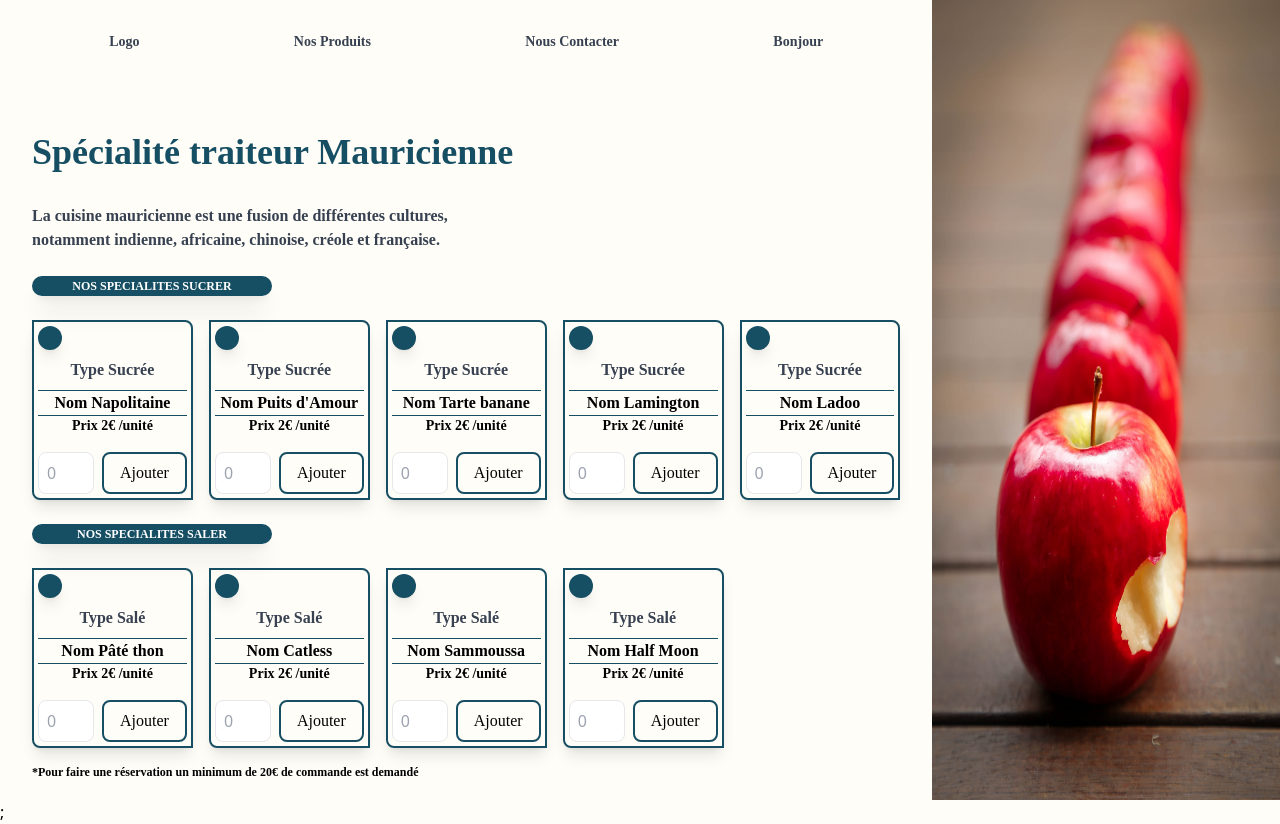
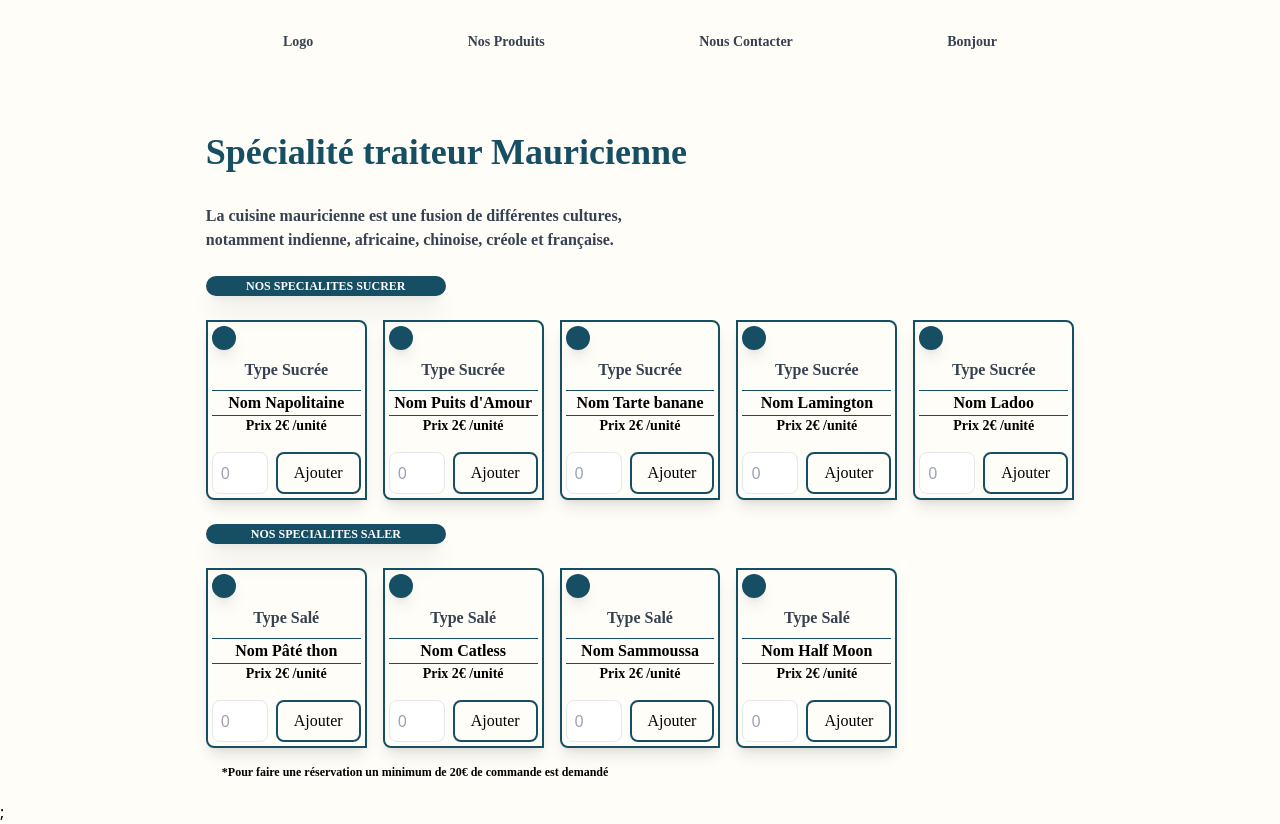
Before and after one commit to illshaad/Tigato, a Next.js app: page /commande in a window 1280 px wide. Built offline with nearby package versions, Linux system fonts and the light colour scheme.

Commit message:
delete image

```diff
--- a/components/formulaire.tsx
+++ b/components/formulaire.tsx
@@ -34,9 +34,9 @@ export default function Formulaire() {
           className="border-2 rounded-lg p-2 mt-2"
         />
         {errors.name && (
-          <p className="font-tilt-warp text-color-600">
-            Prénom obligatoir minimun 3 lettres et ne dois pas dépasser 10
-            lettre
+          <p className="font-tilt-warp text-red-600 text-xs pt-2">
+            Prénom obligatoire minimums 3 lettres et ne doivent pas dépasser 10
+            lettres
           </p>
         )}
         <input
@@ -50,13 +50,13 @@ export default function Formulaire() {
           className="border rounded-lg p-2 mt-2"
         />
         {errors.phone && (
-          <p className="font-tilt-warp text-color-600">
+          <p className="font-tilt-warp text-red-600 text-xs pt-2">
             Numéro téléphone obligatoire et ne dois pas dépasser 10 chiffres
           </p>
         )}
         <button
           type="submit"
-          className="mt-2 pl-4 pr-4 grid text-gray-900 font-tilt-warp place-items-center rounded rounded-lg border-2 border-{#06a77d}"
+          className="mt-4 p-2 grid text-white font-tilt-warp place-items-center rounded rounded-lg border-2 border-white"
         >
           Envoyer
         </button>
--- a/components/produits.tsx
+++ b/components/produits.tsx
@@ -1,42 +1,27 @@
 import React, { useState } from "react";
 import { useData } from "../context/context";
-import { useForm, SubmitHandler } from "react-hook-form";
 import InputProduct from "./inputProduct";
-
-type Inputs = {
-  name: string;
-};
+import { Products } from "../type";
 
 export default function Produits({
   products,
   titre,
 }: {
-  products: {
-    type: string;
-    name: string;
-    price: number;
-    variante?: string;
-    redirect: string;
-  };
+  products: Products;
   titre: string;
 }) {
-  const { handleSubmit } = useForm<Inputs>();
-
   const { information } = useData();
-
-  const onSubmit: SubmitHandler<Inputs> = (data) => {
-    console.log(data); //RESERVATON
-  };
 
   return (
     <div>
       <div className=" mt-6 mb-6 text-center font-bold text-xs border-2 border-cyan-900 rounded-full w-60 font-tilt-warp shadow-xl bg-cyan-900 text-white">
         {titre}
       </div>
-      <form onSubmit={handleSubmit(onSubmit)} className="flex gap-4">
-        {products?.map(({ type, name, price, quantity, id }, key) => (
+      <div className="flex gap-4">
+        {products?.map(
+          ({ type, name, price, quantity, id }: Products, key: number) => (
             <div
-            key={"test"}
+              key={key}
               className="shadow-lg p-1 h-26 border-cyan-900 border-2 rounded-bl-lg rounded-tr-lg "
             >
               <div className="shadow-lg bg-cyan-900 text-white w-6 h-6 text-center align-center text-sm rounded rounded-full">
@@ -62,8 +47,9 @@ export default function Produits({
                 quantity={quantity}
               />
             </div>
-        ))}
-      </form>
+          )
+        )}
+      </div>
     </div>
   );
 }
--- a/components/rappel.tsx
+++ b/components/rappel.tsx
@@ -2,7 +2,7 @@ import React from "react";
 
 export default function Rappel() {
   return (
-    <h5 className="text-xs pt-4 font-bold font-tilt-warp text-grey-800">
+    <h5 className="text-xs p-4 font-bold font-tilt-warp text-grey-700">
       *Pour faire une réservation un minimum de 20€ de commande est demandé
     </h5>
   );
--- a/components/reservation.tsx
+++ b/components/reservation.tsx
@@ -7,21 +7,25 @@ export default function Reservation({
   information,
   setInformation,
   commandeForReservation,
+}: {
+  name: string;
+  phone: string;
+  commandeForReservation: number;
 }) {
   const [showModal, setShowModal] = useState<boolean>(false);
   const onSubmit = async (data) => {
     const { name, phone, information } = data;
-
-    const send = await sendMessage({
+    // Use api send message for phone
+    await sendMessage({
       name,
       phone,
       information,
       commandeForReservation,
     });
-    //Use api send message for phone
-    // router.push({
-    //   pathname: "/",
-    // });
+
+    router.push({
+      pathname: "/",
+    });
     return setInformation([]) && setShowModal(false);
   };
 
--- a/pages/commande/index.tsx
+++ b/pages/commande/index.tsx
@@ -12,12 +12,11 @@ import Rappel from "@/components/rappel";
 export default function Commande() {
   const { commandeForReservation, information, setInformation } = useData();
   const router = useRouter();
-  const { name, phone }: { name: string; phone: string } = router.query;
+  const { name, phone } = router.query;
   const sucrer = products.filter((f) => f.type === "Sucrée");
   const saler = products.filter((f) => f.type === "Salé");
-
   return (
-    <div className="flex h-[100vh] justify-between">
+    <div className="flex h-[100vh] justify-center">
       <div className="p-8">
         <Menu name={name} />
         <Presentation />
@@ -25,7 +24,7 @@ export default function Commande() {
         <Produits products={saler} titre="NOS SPECIALITES SALER" />
         <Rappel />
         {commandeForReservation >= 20 && (
-          <div className="flex justify-center my-8 ">
+          <div className="flex justify-center p-6 ">
             <Reservation
               phone={phone}
               name={name}
@@ -37,15 +36,13 @@ export default function Commande() {
           </div>
         )}
       </div>
-      <div>
-        <Image
-          src="/apples.jpg"
-          className="h-full"
-          alt="photo"
-          width={900}
-          height={800}
-        />
-      </div>
+      {/* <Image
+        src="/apples.jpg"
+        className="h-full"
+        alt="photo"
+        width={900}
+        height={800}
+      /> */}
     </div>
   );
 }
--- a/pages/index.tsx
+++ b/pages/index.tsx
@@ -11,14 +11,14 @@ export default function Home() {
         <link rel="icon" href="/favicon.ico" />
       </Head>
       <main className="grid h-screen place-items-center">
-        <div className="h-80 p-6 border-{#475B63} bg-[#475B63] rounded-lg">
-          <h2 className="mb-2 text-3xl font-bold text-center font-tilt-warp  text-[#f7af9d]">
+        <div className="h-[300] p-6 bg-cyan-900 rounded-lg">
+          <h2 className="mb-2 text-3xl font-bold text-center font-tilt-warp  text-white">
             Tigato
           </h2>
-          <p className="mb-2 text-center font-normal text-[#f7af9d]">
+          <p className="mb-2 text-center font-normal text-white">
             Pour continuer merci indiquer votre prénom
           </p>
-          <p className="p-4 text-xs align-bottom text-center font-tilt-warp text-[#f7af9d]">
+          <p className="p-4 text-xs align-bottom text-center font-tilt-warp text-white">
             Votre prénom nous serviron à vous contacter pour la réservation de
             votre commande
           </p>
--- /dev/null
+++ b/type.ts
@@ -0,0 +1,19 @@
+export interface Data {
+  name: string;
+  phone: string;
+  information: Information[];
+}
+
+export interface Information {
+  products: Products;
+  quantity: number;
+}
+
+export interface Products {
+  // map(arg0: ({ type, name, price, quantity, id }: Products, key: number) => JSX.Element): import("react").ReactNode;
+  type: string;
+  name: string;
+  price: number;
+  quantity: number; //
+  id: number;
+}
```
Also changed, not shown: service/api.ts (+1 -19 lines). Lines whose indentation alone changed are shown as unchanged.
